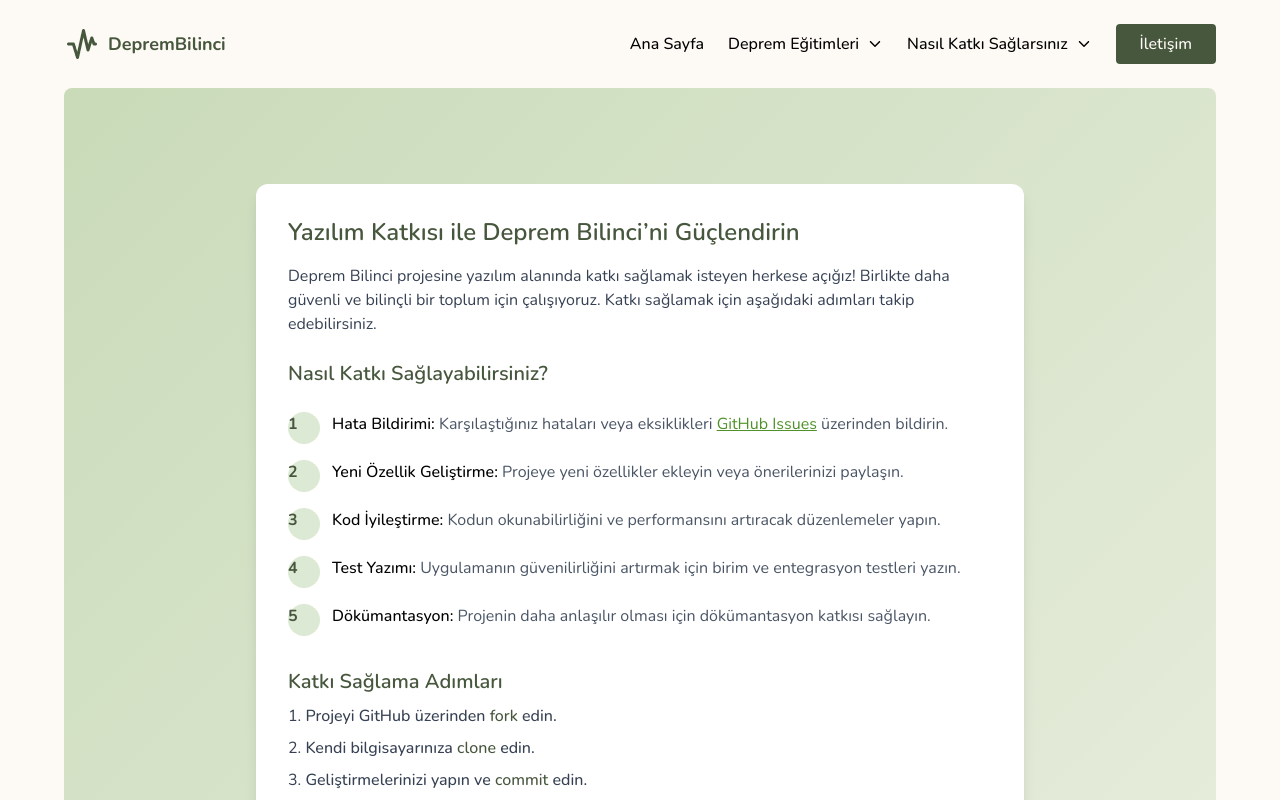
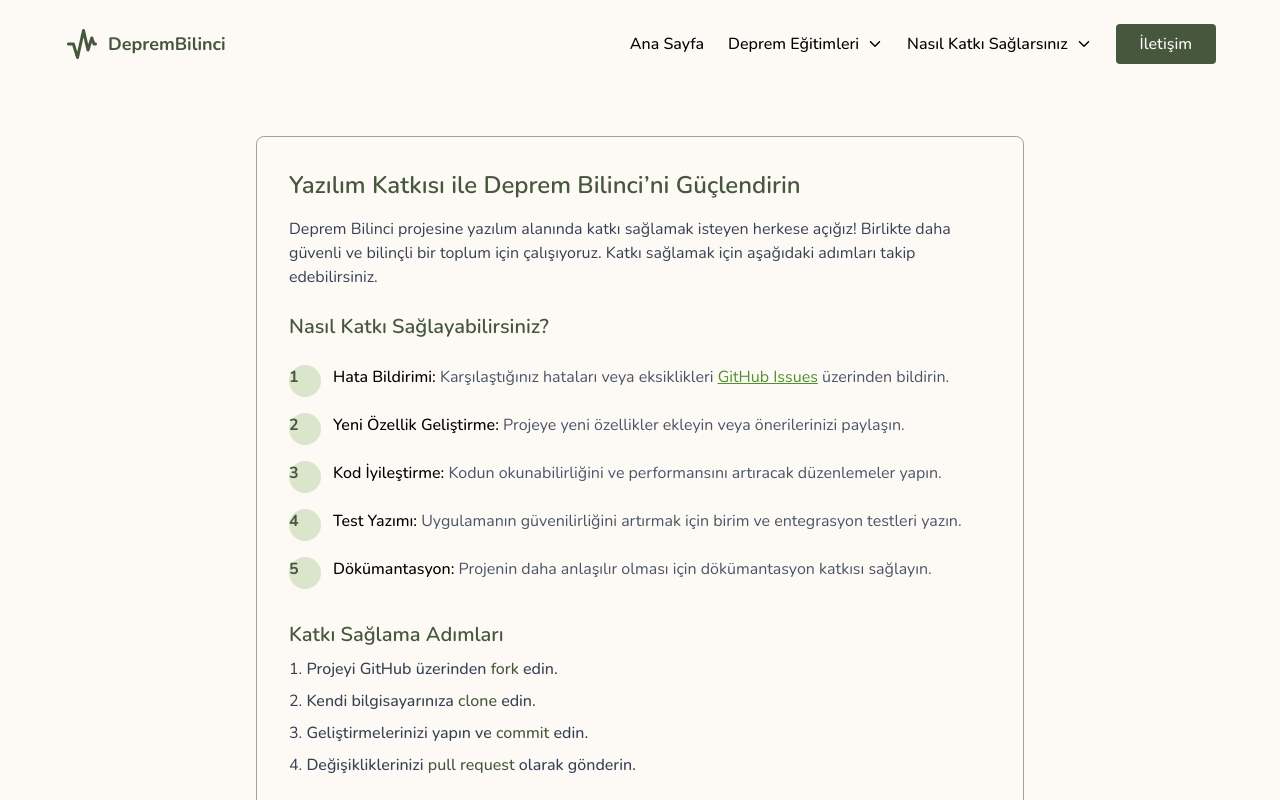
Before and after one commit to HSD-OSTIMTECH/DepremBilinci, a Next.js app: page /katki/yazilim in a window 1280 px wide. Shown: the top 800 px of the page. Built offline with nearby package versions, Linux system fonts and the light colour scheme.

Commit message:
style: removed background and added border

```diff
--- a/pages/katki/yazilim.tsx
+++ b/pages/katki/yazilim.tsx
@@ -2,8 +2,8 @@ import React from "react";
 
 const KatkiYazilim = () => {
     return (
-        <main className="min-h-screen bg-gradient-to-br from-sage/30 to-sage/10 rounded-lg py-24 px-4">
-            <section className="max-w-3xl mx-auto bg-white rounded-xl shadow-lg p-8">
+        <main className="min-h-screen py-12 px-4">
+            <section className="max-w-3xl mx-auto rounded-lg border border-neutral-400 p-8">
                 <h1 className="text-2xl font-semibold text-primary mb-4">
                     Yazılım Katkısı ile Deprem Bilinci’ni Güçlendirin
                 </h1>
@@ -28,7 +28,7 @@ const KatkiYazilim = () => {
                                     {" "}
                                     Karşılaştığınız hataları veya eksiklikleri{" "}
                                     <a
-                                        href="https://github.com/"
+                                        href="https://github.com/HSD-OSTIMTECH/DepremBilinci/issues"
                                         className="text-sage underline"
                                         target="_blank"
                                         rel="noopener noreferrer"
@@ -148,7 +148,7 @@ const KatkiYazilim = () => {
                         <li>
                             Katkı rehberimizi ve kodlama standartlarımızı{" "}
                             <a
-                                href="https://github.com/"
+                                href="https://github.com/HSD-OSTIMTECH/DepremBilinci/blob/main/Katk%C4%B1daBulunmaRehberi.md"
                                 className="text-sage underline"
                                 target="_blank"
                                 rel="noopener noreferrer"
```
